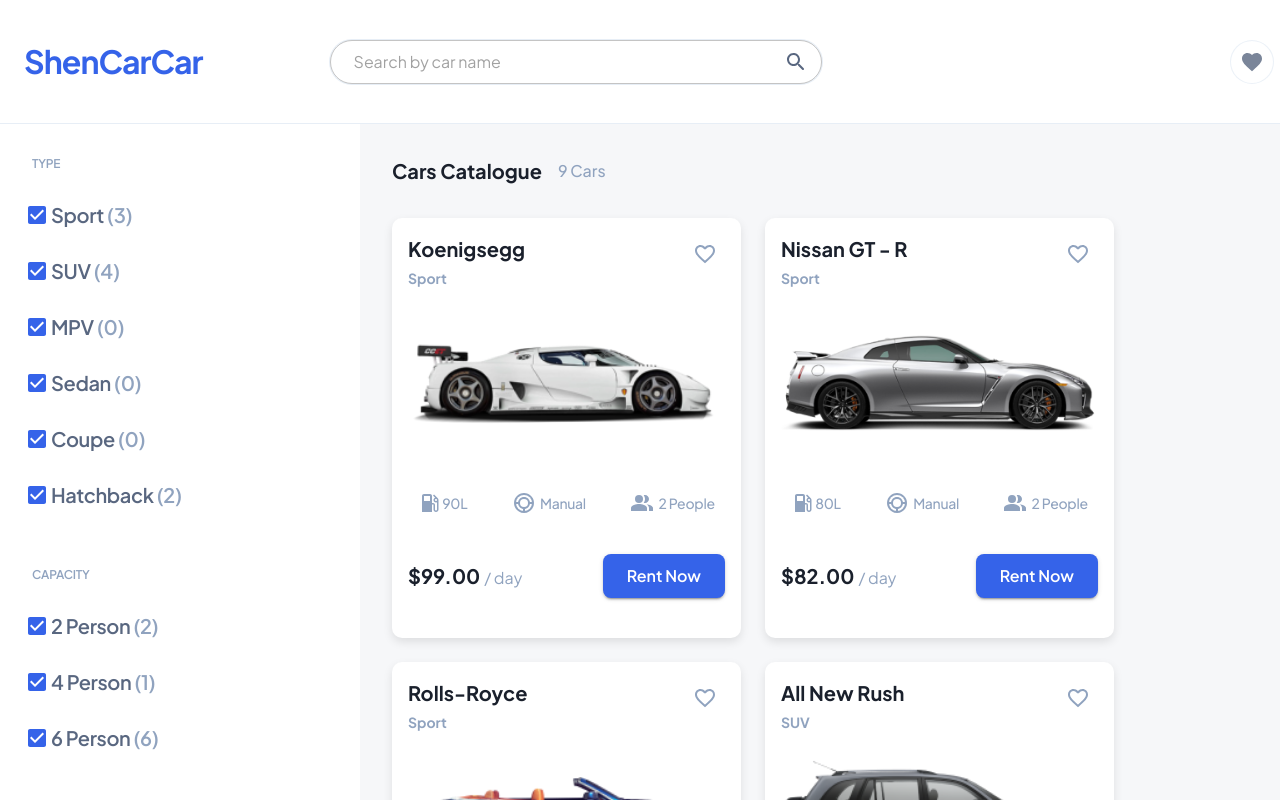
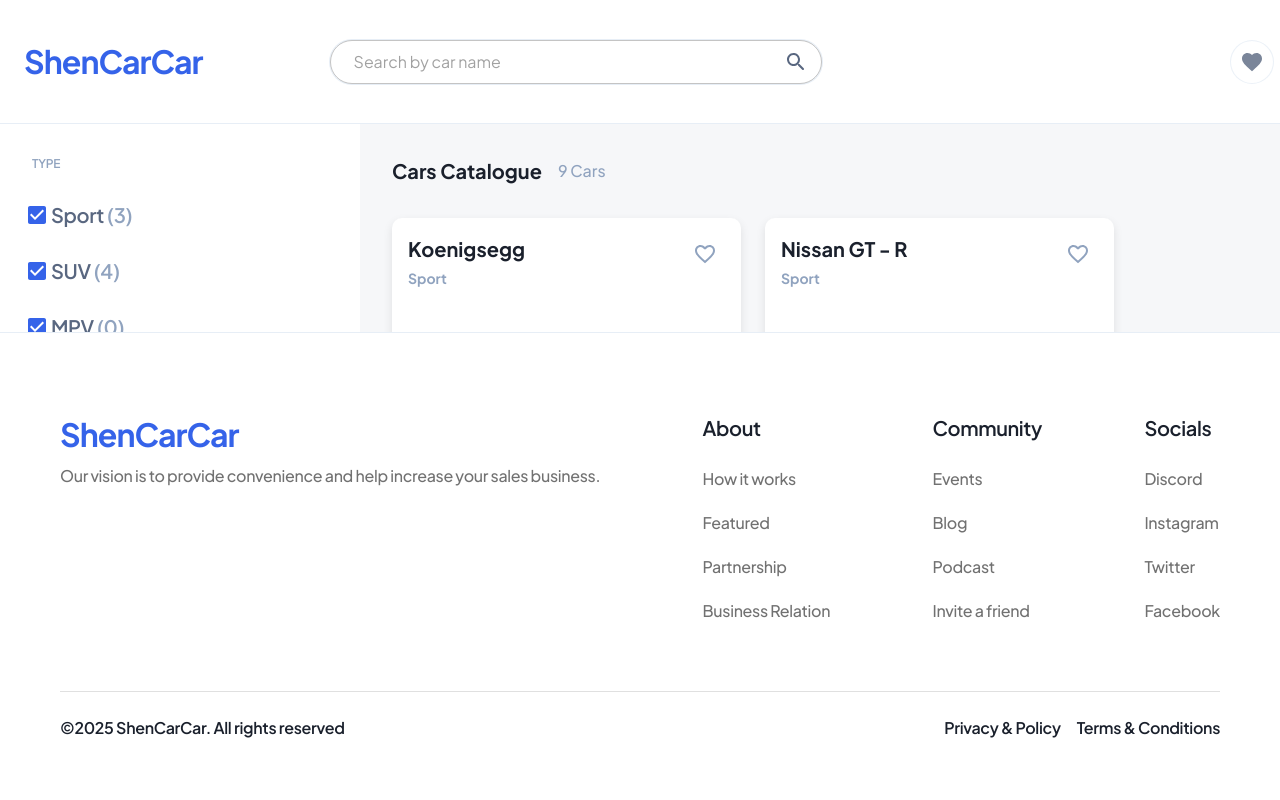
Before and after one commit to Rimidelo/ex3-react-car-rental, a React (Create React App) app: page / in a window 1280 px wide. Shown: the top 800 px of the page. Built offline with nearby package versions, Linux system fonts and the light colour scheme.

Commit message:
chnaged the footer to be fixed and cover half the page like in figma

```diff
--- a/src/components/Footer.jsx
+++ b/src/components/Footer.jsx
@@ -8,8 +8,6 @@
   lineHeight: "30px",
   letterSpacing: "-0.02em",
   textAlign: "left",
-  textUnderlinePosition: "from-font",
-  textDecorationSkipInk: "none",
   color: "#1A202C",
   mb: "24px",
 };
@@ -20,8 +18,6 @@
   lineHeight: "24px",
   letterSpacing: "-0.02em",
   textAlign: "left",
-  textUnderlinePosition: "from-font",
-  textDecorationSkipInk: "none",
   color: "#13131399",
   mb: "20px",
 };
@@ -32,8 +28,6 @@
   lineHeight: "24px",
   letterSpacing: "-0.02em",
   textAlign: "left",
-  textUnderlinePosition: "from-font",
-  textDecorationSkipInk: "none",
   color: "#1A202C",
 };
 
@@ -54,7 +48,16 @@
 
 const Footer = () => {
   return (
-    <Box sx={{ width: "100%", backgroundColor: "#FFFFFF" }}>
+    <Box
+      sx={{
+        position: "fixed",
+        bottom: 0,
+        left: 0,
+        width: "100%",
+        backgroundColor: "#FFFFFF",
+        borderTop: "1px solid rgba(195, 212, 233, 0.4)",
+      }}
+    >
       <Box
         sx={{
           maxWidth: "1440px",
@@ -62,7 +65,6 @@
           pt: "80px",
           pb: "60px",
           px: "60px",
-          borderTop: "1px solid rgba(195, 212, 233, 0.4)",
         }}
       >
         <Grid container spacing={6} justifyContent="space-between">
```
